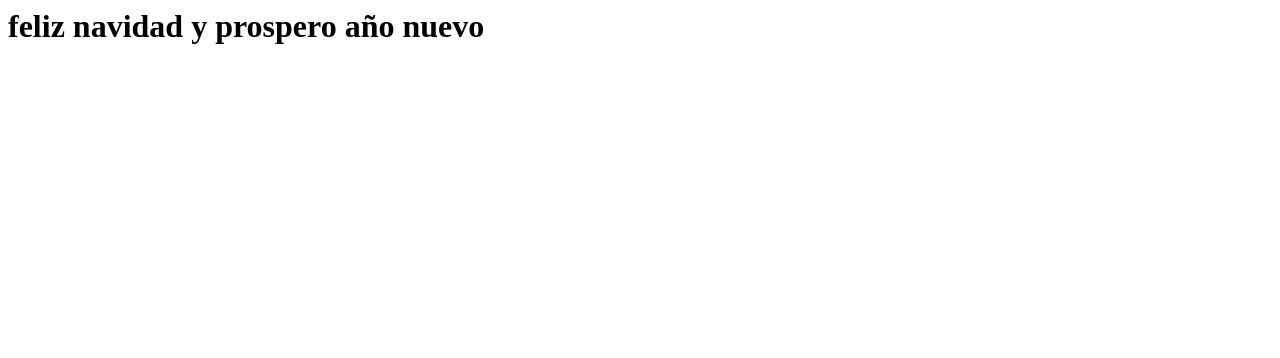
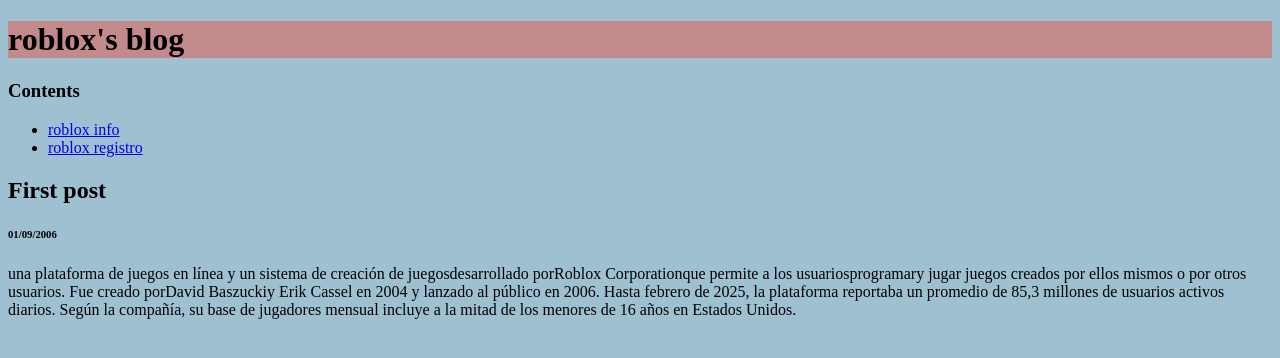
Before and after one commit to dayrecita/dayrecita.github.io, a plain HTML site: page index.html in a window 1280 px wide. Drawn offline with Linux system fonts and the light colour scheme.

Commit message:
Revamp index.html with new structure and content
Added head section with meta and style elements, and updated body content.

```diff
--- a/index.html
+++ b/index.html
@@ -1,5 +1,28 @@
+<!DOCTYPE html>
 <html>
-  <body>
-    <h1>feliz navidad y prospero año nuevo</h1>
-  </body>
+    <head>
+        <meta charset="utf-8">
+        <title>Spin-off of "Project: Blog"</title>
+        <style>
+            body{background-color:rgb(159, 192, 209);}
+            h1{background-color:rgb(194, 138, 138);}
+        </style>
+    </head>
+    <body>
+
+        <h1>roblox's blog</h1>
+
+        <h3>Contents</h3>
+        <ul>
+            <li><a target="_blanck" href="https://en.wikipedia.org/wiki/Roblox">roblox info</a></li>
+            <li><a target="_blanck" href="https://www.roblox.com/es">roblox registro</a></li>
+        </ul>
+
+        <h2>First post</h2>
+        <h6>01/09/2006</h6>
+
+        <p>una plataforma de juegos en línea y un sistema de creación de juegosdesarrollado porRoblox Corporationque permite a los usuariosprogramary jugar juegos creados por ellos mismos o por otros usuarios. Fue creado porDavid Baszuckiy Erik Cassel en 2004 y lanzado al público en 2006. Hasta febrero de 2025, la plataforma reportaba un promedio de 85,3 millones de usuarios activos diarios. Según la compañía, su base de jugadores mensual incluye a la mitad de los menores de 16 años en Estados Unidos.</p>
+
+
+    </body>
 </html>
```
